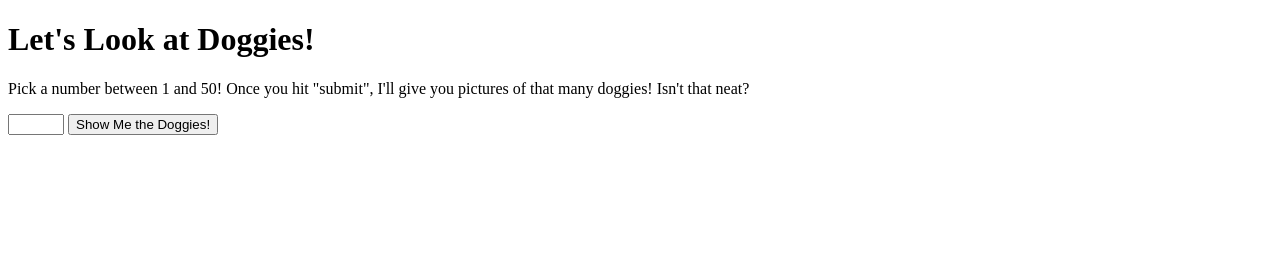
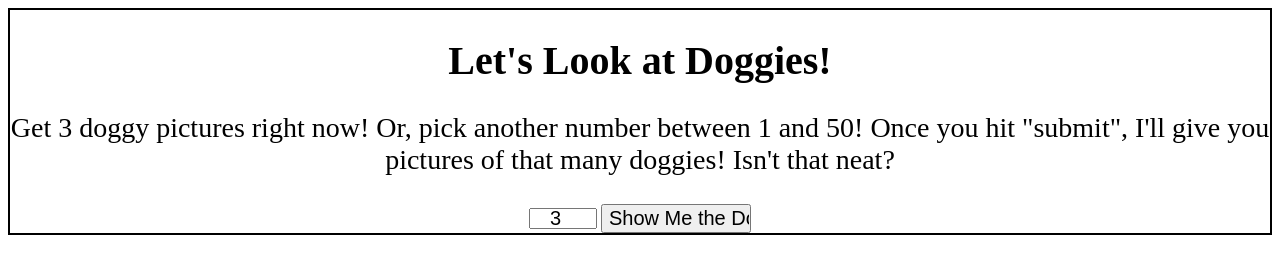
Before and after one commit to knivesschau/Module_10.5_Assignment-1-2, a plain HTML site: page Assignment_1/index.html in a window 1280 px wide. Drawn offline with nearby package versions, Linux system fonts and the light colour scheme.

Commit message:
IT WORKS
q

```diff
--- a/Assignment_1/index.html
+++ b/Assignment_1/index.html
@@ -12,14 +12,13 @@
         <h1>Let's Look at Doggies!</h1>
     </header>
 <main class="picture-generator">
-    <p>Pick a number between 1 and 50! Once you hit "submit", I'll give you pictures of that many doggies! Isn't that neat?</p>
+    <p>Get 3 doggy pictures right now! Or, pick another number between 1 and 50! Once you hit "submit", I'll give you pictures of that many doggies! Isn't that neat?</p>
     <form class="puppy-form">
-        <input id="puppy-input" type="number" min="1" max="50" aria-label="Number of Dogs"></input>
+        <input id="puppy-input" type="number" value="3" min="1" max="50" aria-label="Number of Dogs"></input>
         <input type="submit" name="submit" value="Show Me the Doggies!" aria-label="Submit Button"></input>
     </form>
     <section class="puppy hidden">
-        <h3>Wow!! Puppies!!</h3>
-        <img class="puppy-imgs" alt="placeholder">
+        <h2>Wow!! Puppies!!</h2>
     </section>
 </main>
     <script src="https://cdnjs.cloudflare.com/ajax/libs/jquery/3.4.1/jquery.min.js" crossorigin="anonymous"></script>
--- a/Assignment_1/index.js
+++ b/Assignment_1/index.js
@@ -20,8 +20,9 @@ function getPupPics(dogNum){
 function revealPuppies(responseJson) {
     console.log(responseJson);
     console.log("reveal puppies ran!");
+    $(".puppy").empty();
     for (let i = 0; i < responseJson.message.length; i++) {
-        $(".puppy-imgs").replaceWith(`<img src="${responseJson.message[i]}" class="result-pics" alt="dog images">`);
+        $(".puppy").append(`<img src="${responseJson.message[i]}" class="result-pics" alt="puppy images">`);
         $(".puppy").removeClass("hidden");
     };
 }
--- a/Assignment_1/main.css
+++ b/Assignment_1/main.css
@@ -1,3 +1,32 @@
+body {
+    text-align: center;
+    border: 2px solid black;
+}
+
 .hidden {
     display:none;
 }
+
+h1 {
+    font-size: 40px;
+}
+
+h2 {
+    font-size: 36px;
+}
+
+p {
+    font-size: 28px;
+}
+
+input[type="number"] {
+    width: 60px;
+    height: 15px;
+    font-size: 20px;
+    text-align: center;
+}
+
+input[type="submit"] {
+    width: 150px;
+    font-size: 20px;
+}
```
